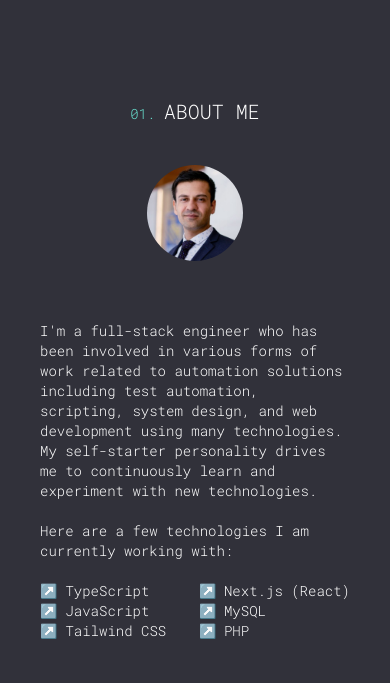
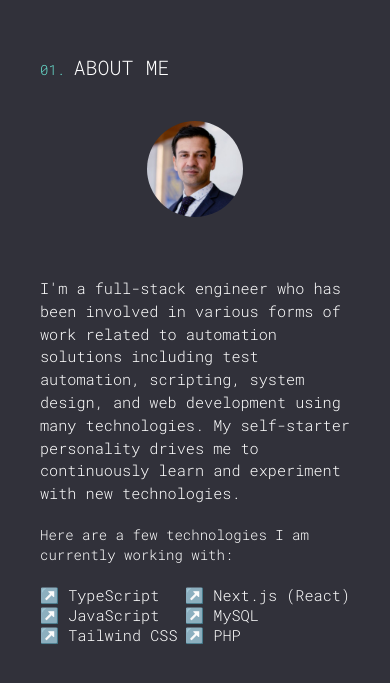
Before and after one commit to suhail-n/portfolio-site, a Next.js app: page / in a window 390 px wide. Shown: the part 917-1600 px from the top of the page. Built offline with nearby package versions, Linux system fonts and the light colour scheme.

Commit message:
moved profile picture to top and bottom for mobile

```diff
--- a/components/About/About.tsx
+++ b/components/About/About.tsx
@@ -4,24 +4,27 @@ const About = () => {
             <div className="flex flex-col justify-center min-h-screen max-h-screen sm:max-w-screen-lg p-10">
 
                 {/* <h1 className="text-textPrimary-light dark:text-textPrimary-dark my-5 self-center sm:self-baseline">About Me</h1> */}
-                <div className="self-center sm:self-baseline mt-10 sm:mt-0">
+                <figure className="hidden sm:block my-5 sm:ml-0 sm:m-5">
+                    <img className="w-24 h-auto md:w-32 md:h-auto rounded-full mx-auto" src="/images/profile.jpeg" alt="profile image" />
+                </figure>
+                <div className="sm:self-baseline sm:mt-0">
                     <h1 className="text-textPrimary-light dark:text-textPrimary-dark my-5 uppercase text-xl"><span className="text-sm text-textSecondary-light dark:text-textSecondary-dark">01. </span>About Me</h1>
                 </div>
+                <figure className="my-5 sm:hidden">
+                    <img className="w-24 h-auto md:w-32 md:h-auto rounded-full mx-auto" src="/images/profile.jpeg" alt="profile image" />
+                </figure>
                 <div className="flex flex-col sm:flex-row justify-center">
-                    <figure className="my-5 sm:ml-0 sm:m-5">
-                        <img className="w-24 h-auto md:w-32 md:h-auto rounded-full mx-auto" src="/images/profile.jpeg" alt="profile image" />
-                    </figure>
                     <div className="content container">
-                        <p className="text-sm sm:text-base text-textPrimary-light dark:text-textPrimary-dark my-10 mb-0">I'm a full-stack engineer who has been involved in various forms of work related to automation solutions including test automation, scripting, system design, and web development using many technologies. My self-starter personality drives me to continuously learn and experiment with new technologies.</p>
+                        <p className="text-[0.95rem] sm:text-base text-textPrimary-light dark:text-textPrimary-dark my-10 mb-0">I'm a full-stack engineer who has been involved in various forms of work related to automation solutions including test automation, scripting, system design, and web development using many technologies. My self-starter personality drives me to continuously learn and experiment with new technologies.</p>
                         <div className="content container my-5">
-                            <p className="text-sm sm:text-base text-textPrimary-light dark:text-textPrimary-dark">Here are a few technologies I am currently working with:</p>
+                            <p className="text-[0.95rem] text-sm sm:text-base text-textPrimary-light dark:text-textPrimary-dark">Here are a few technologies I am currently working with:</p>
                             <div className="skills flex justify-between sm:justify-start my-5 text-sm sm:text-base">
-                                <ul className="flex flex-col sm:mr-14">
+                                <ul className="flex flex-col sm:mr-14 text-[0.95rem]">
                                     <li className="before:content-['↗_'] before:text-textSecondary-light dark:before:text-textSecondary-dark">TypeScript</li>
                                     <li className="before:content-['↗_'] before:text-textSecondary-light dark:before:text-textSecondary-dark">JavaScript</li>
                                     <li className="before:content-['↗_'] before:text-textSecondary-light dark:before:text-textSecondary-dark">Tailwind CSS</li>
                                 </ul>
-                                <ul className="flex flex-col">
+                                <ul className="flex flex-col text-[0.95rem]">
                                     <li className="before:content-['↗_'] before:text-textSecondary-light dark:before:text-textSecondary-dark">Next.js (React)</li>
                                     <li className="before:content-['↗_'] before:text-textSecondary-light dark:before:text-textSecondary-dark">MySQL</li>
                                     <li className="before:content-['↗_'] before:text-textSecondary-light dark:before:text-textSecondary-dark">PHP</li>
```
